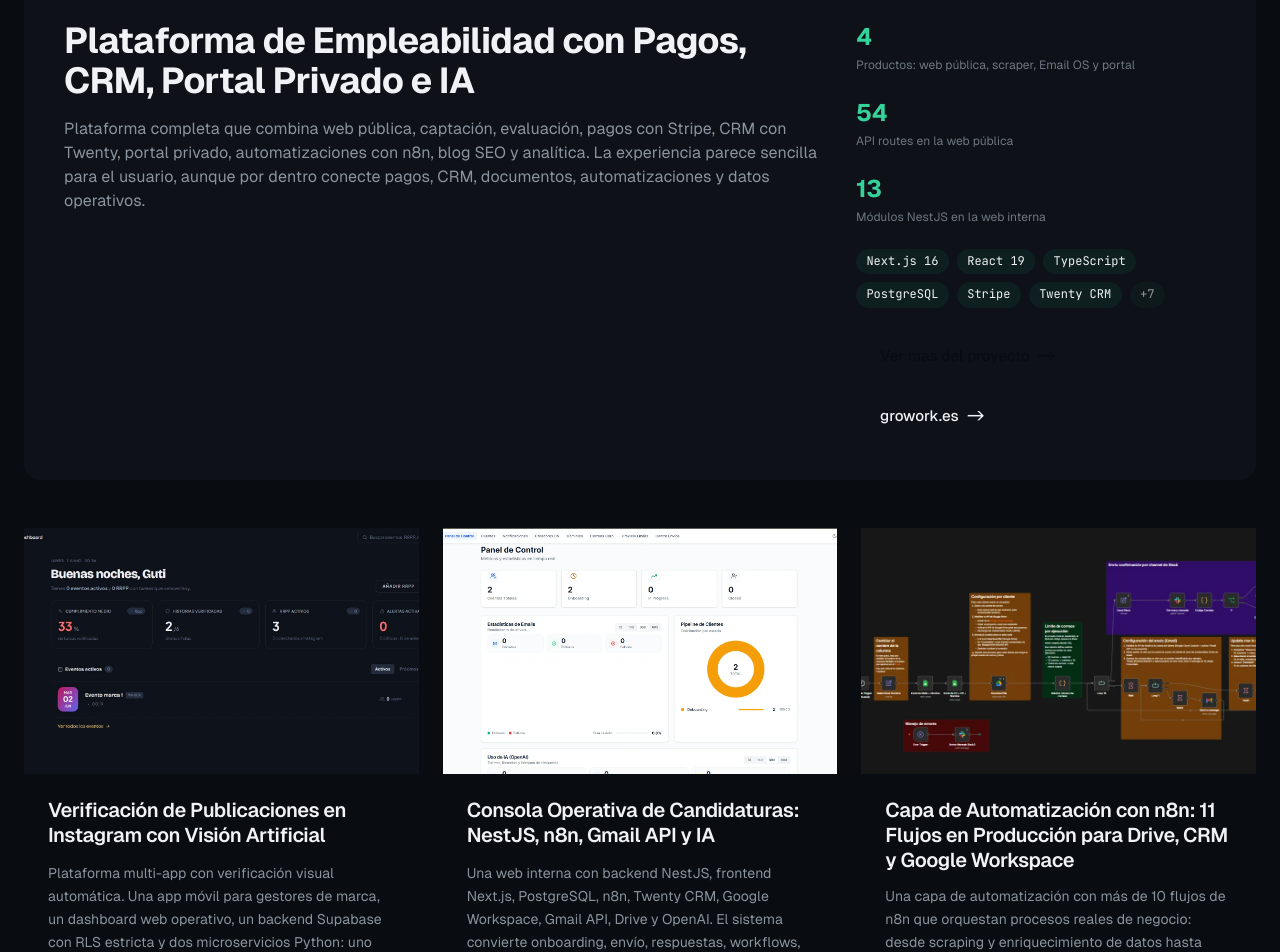
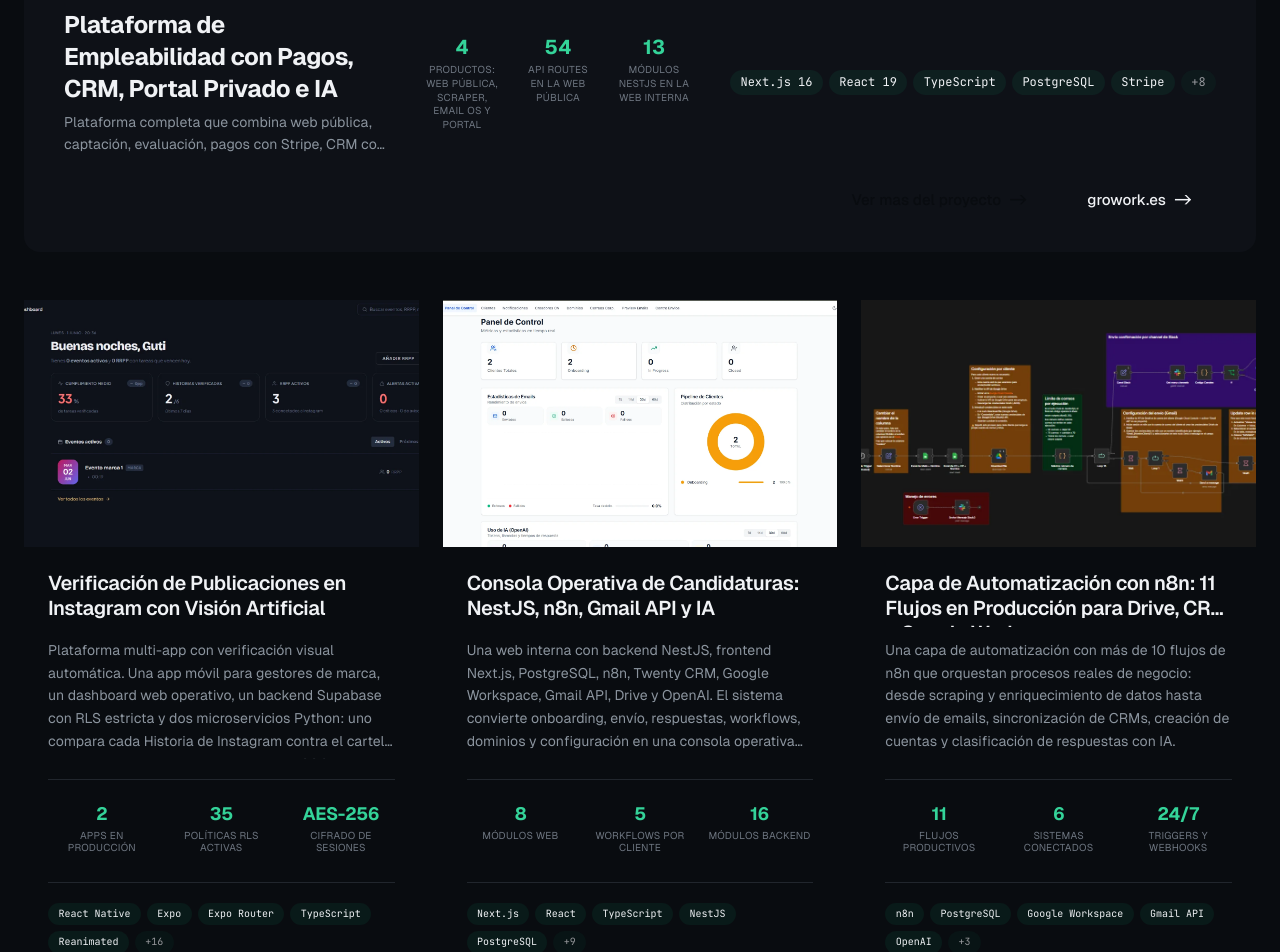
Before and after one commit to borgesinmas/portfolio, a Next.js app: page / in a window 1280 px wide. Shown: the part 3000-3952 px from the top of the page. Built offline with nearby package versions, Linux system fonts and the light colour scheme.

Commit message:
cambios en video

```diff
--- a/src/components/Work.tsx
+++ b/src/components/Work.tsx
@@ -26,41 +26,43 @@ function HeroProject({ project }: { project: (typeof PROJECTS)[number] }) {
         )}
       </div>
 
-      {/* Info — dos columnas debajo del media */}
-      <div className="bg-bg-secondary border-t border-border p-8 sm:p-10 grid lg:grid-cols-[1fr_360px] gap-8 items-start">
-        {/* Izquierda: título + descripción */}
-        <div>
-          <h3 className="text-2xl sm:text-3xl lg:text-4xl font-bold tracking-tight mb-4">
+      {/* Info — una sola fila horizontal */}
+      <div className="bg-bg-secondary border-t border-border px-8 sm:px-10 py-7 flex flex-wrap items-center gap-x-10 gap-y-5">
+
+        {/* Título + descripción */}
+        <div className="flex-1 min-w-[240px]">
+          <h3 className="text-xl sm:text-2xl font-bold tracking-tight mb-1.5 leading-tight">
             {project.title}
           </h3>
-          <p className="text-text-secondary text-sm sm:text-base leading-relaxed">
+          <p className="text-text-secondary text-sm leading-relaxed line-clamp-2">
             {project.solution}
           </p>
         </div>
 
-        {/* Derecha: métricas + stack + botones */}
-        <div className="flex flex-col gap-6">
-          <div className="flex flex-wrap gap-6">
+        {/* Métricas */}
+        <div className="flex gap-6 shrink-0">
           {project.results.map((r) => (
-              <div key={r.label}>
-                <div className="text-xl sm:text-2xl font-bold tracking-tight text-accent-light">
-                  {r.value}
+            <div key={r.label} className="text-center">
+              <div className="text-xl font-bold text-accent-light">{r.value}</div>
+              <div className="text-[10px] text-text-muted mt-0.5 max-w-[72px] leading-snug uppercase tracking-wide">
+                {r.label}
               </div>
-                <div className="text-xs text-text-muted mt-1">{r.label}</div>
             </div>
           ))}
         </div>
 
-          <div className="flex flex-wrap gap-2">
-            {project.stack.slice(0, 6).map((t) => (
+        {/* Stack */}
+        <div className="flex flex-wrap gap-1.5 shrink-0">
+          {project.stack.slice(0, 5).map((t) => (
             <span key={t} className="tag">{t}</span>
           ))}
-            {project.stack.length > 6 && (
-              <span className="tag opacity-60">+{project.stack.length - 6}</span>
+          {project.stack.length > 5 && (
+            <span className="tag opacity-60">+{project.stack.length - 5}</span>
           )}
         </div>
 
-          <div className="flex flex-wrap items-center gap-3">
+        {/* Botones */}
+        <div className="flex items-center gap-3 shrink-0 ml-auto">
           <Link
             href={`/projects/${project.slug}`}
             className="btn btn-primary group/cta w-fit transition-all hover:-translate-y-0.5 hover:bg-accent-light hover:shadow-[0_10px_30px_-12px_rgba(52,211,153,0.75)]"
@@ -81,7 +83,7 @@ function HeroProject({ project }: { project: (typeof PROJECTS)[number] }) {
             </a>
           )}
         </div>
-        </div>
+
       </div>
     </div>
   );
@@ -107,27 +109,32 @@ function ProjectCard({ project }: { project: (typeof PROJECTS)[number] }) {
       </div>
 
       <div className="p-6 flex flex-col flex-1">
-        <h3 className="min-h-[3.25rem] text-xl font-semibold tracking-tight leading-tight mb-3">
+        {/* Título — altura fija 2 líneas */}
+        <h3 className="h-[3.5rem] overflow-hidden text-xl font-semibold tracking-tight leading-tight mb-3 line-clamp-2">
           {project.title}
         </h3>
-        <p className="min-h-[7.5rem] text-sm text-text-secondary mb-5 leading-relaxed line-clamp-5">
+
+        {/* Descripción — altura fija 5 líneas */}
+        <p className="h-[7.5rem] overflow-hidden text-sm text-text-secondary mb-5 leading-relaxed line-clamp-5">
           {project.solution}
         </p>
 
-        <div className="grid min-h-[7.25rem] grid-cols-3 items-start gap-3 mb-5 py-4 border-y border-border">
+        {/* Métricas — altura fija */}
+        <div className="grid h-[6.5rem] overflow-hidden grid-cols-3 items-center gap-3 mb-5 py-4 border-y border-border">
           {project.results.map((r) => (
             <div key={r.label} className="text-center">
               <div className="text-lg font-bold tracking-tight text-accent-light">
                 {r.value}
               </div>
-              <div className="min-h-[2.25rem] text-[10px] text-text-muted mt-0.5 uppercase tracking-wide leading-relaxed">
+              <div className="h-[2rem] overflow-hidden line-clamp-2 text-[10px] text-text-muted mt-0.5 uppercase tracking-wide leading-tight">
                 {r.label}
               </div>
             </div>
           ))}
         </div>
 
-        <div className="flex min-h-[4.25rem] content-start flex-wrap gap-1.5">
+        {/* Stack — altura fija */}
+        <div className="h-[4.25rem] overflow-hidden flex content-start flex-wrap gap-1.5 mb-5">
           {project.stack.slice(0, 5).map((t) => (
             <span key={t} className="tag text-[10px]">
               {t}
@@ -138,14 +145,10 @@ function ProjectCard({ project }: { project: (typeof PROJECTS)[number] }) {
           )}
         </div>
 
+        {/* Botón — siempre al fondo */}
         <span className="btn btn-outline group/cta mt-auto w-fit text-sm transition-all hover:-translate-y-0.5 hover:border-accent hover:bg-white/5 hover:text-accent-light hover:shadow-[0_10px_30px_-16px_rgba(52,211,153,0.55)]">
           Ver mas
-          <span
-            aria-hidden="true"
-            className="transition-transform group-hover/cta:translate-x-1"
-          >
-            -&gt;
-          </span>
+          <span aria-hidden="true" className="transition-transform group-hover/cta:translate-x-1">-&gt;</span>
         </span>
       </div>
     </Link>
```
Lines whose indentation alone changed are shown as unchanged.
